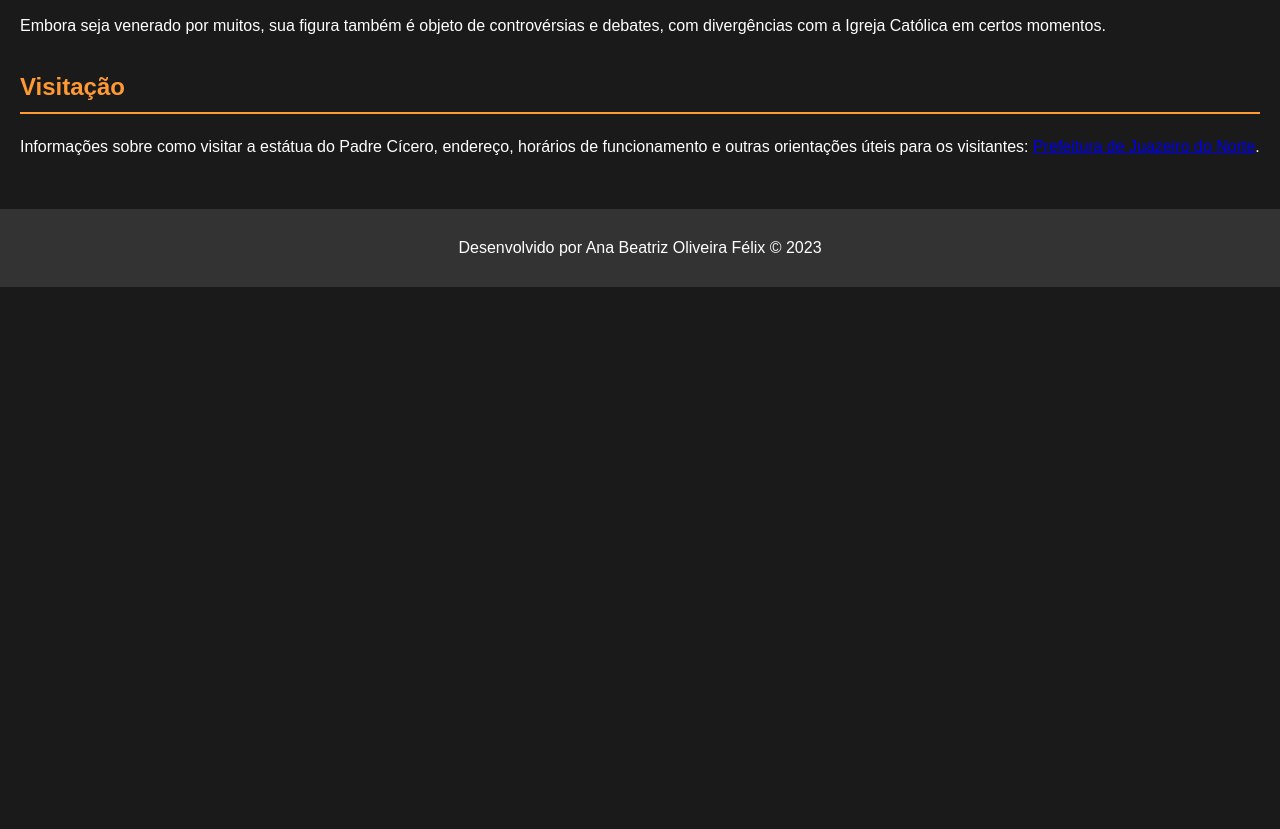
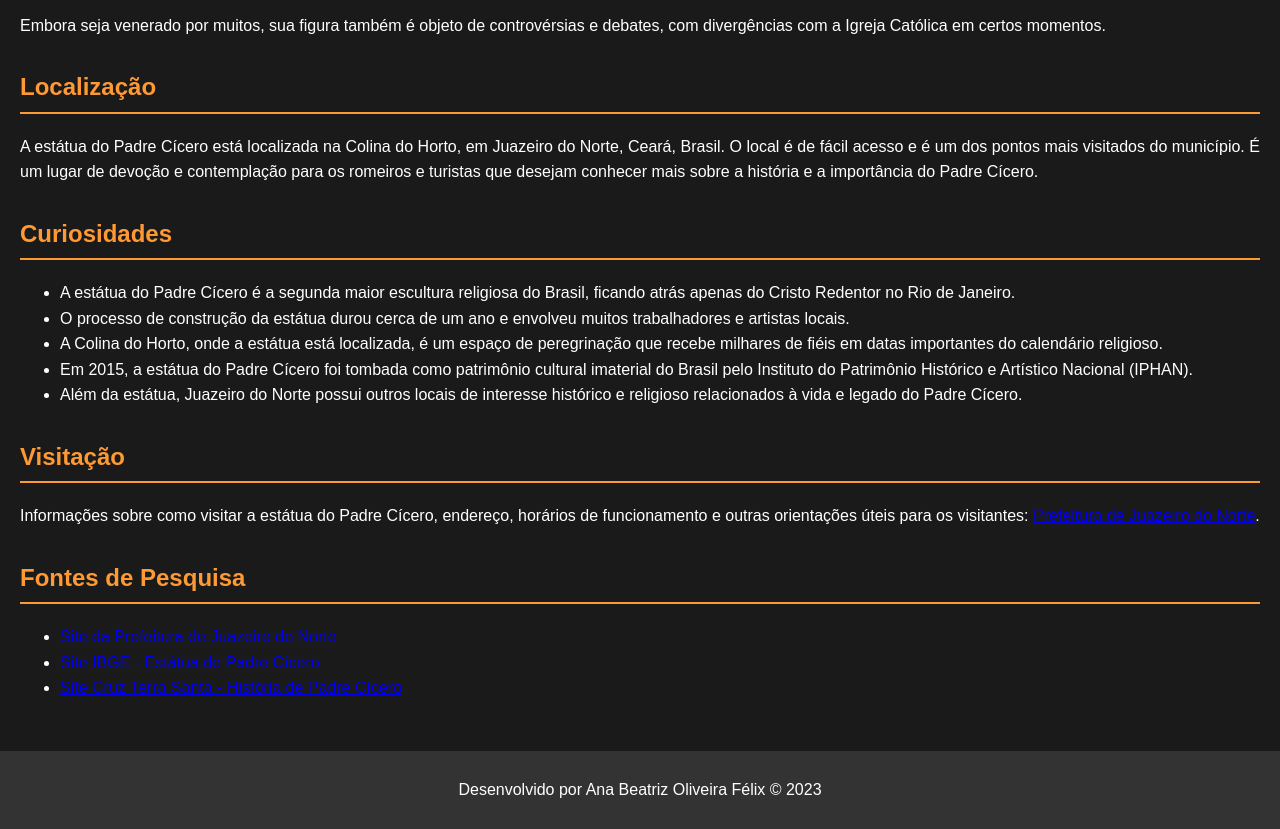
Before and after one commit to BiMaine/Ana-Beatriz_T1_Lugar_gostaria_conhecer, a plain HTML site: page Trabalho 1 - Web I/index.html in a window 1280 px wide. Shown: the part 1473-2302 px from the top of the page. Before the commit the page ends 1760 px from the top, so only its background shows below. Drawn offline with Linux system fonts and the light colour scheme.

Commit message:
Add files via upload

```diff
--- a/Trabalho 1 - Web I/index.html
+++ b/Trabalho 1 - Web I/index.html
@@ -86,10 +86,10 @@
         <section id="introducao">
             <h2>Padre Cícero do Juazeiro</h2>
             <p>
-                Na Colina do Horto, há uma estátua em homenagem ao Padre Cícero, localizada em Juazeiro do Norte, Brasil. Há também um pequeno museu
-                e uma igreja. A estátua foi esculpida por Armando Lacerda em 1969 e foi inaugurada no dia 1° de novembro do mesmo ano pelo prefeito
-                José Mauro Castelo Branco Sampaio. Já o engenheiro responsável foi Rômulo Ayres Montenegro, com todos os cálculos de engenharia da
-                estátua e da base. É um dos pontos mais visitados do município.
+                Na Colina do Horto, há uma estátua em homenagem ao Padre Cícero. Há também um pequeno museu e uma igreja. A estátua foi esculpida
+                por Armando Lacerda em 1969 e foi inaugurada no dia 1° de novembro do mesmo ano pelo prefeito José Mauro Castelo Branco Sampaio.
+                Já o engenheiro responsável foi Rômulo Ayres Montenegro, com todos os cálculos de engenharia da estátua e da base.
+                É um dos pontos mais visitados do município de Juazeiro do Norte.
             </p>
         </section>
 
@@ -125,6 +125,24 @@
             </p>
         </section>
 
+        <section id="localizacao">
+            <h2>Localização</h2>
+            <p>
+                A estátua do Padre Cícero está localizada na Colina do Horto, em Juazeiro do Norte, Ceará, Brasil. O local é de fácil acesso e é um dos pontos mais visitados do município. É um lugar de devoção e contemplação para os romeiros e turistas que desejam conhecer mais sobre a história e a importância do Padre Cícero.
+            </p>
+            <!-- Incluir um mapa ou informações de localização adicional, se necessário -->
+        </section>
+        <section id="curiosidades">
+            <h2>Curiosidades</h2>
+            <ul>
+                <li>A estátua do Padre Cícero é a segunda maior escultura religiosa do Brasil, ficando atrás apenas do Cristo Redentor no Rio de Janeiro.</li>
+                <li>O processo de construção da estátua durou cerca de um ano e envolveu muitos trabalhadores e artistas locais.</li>
+                <li>A Colina do Horto, onde a estátua está localizada, é um espaço de peregrinação que recebe milhares de fiéis em datas importantes do calendário religioso.</li>
+                <li>Em 2015, a estátua do Padre Cícero foi tombada como patrimônio cultural imaterial do Brasil pelo Instituto do Patrimônio Histórico e Artístico Nacional (IPHAN).</li>
+                <li>Além da estátua, Juazeiro do Norte possui outros locais de interesse histórico e religioso relacionados à vida e legado do Padre Cícero.</li>
+            </ul>
+        </section>
+
         <section id="visita">
             <h2>Visitação</h2>
             <p>
@@ -132,6 +150,16 @@
                 funcionamento e outras orientações úteis para os visitantes: <a href="https://juazeirodonorte.ce.gov.br/turismo.php" target="_blank" rel="noopener noreferrer">Prefeitura de Juazeiro do Norte</a>.</p>
             </p>
         </section>
+
+        <section id="fontes-pesquisa">
+            <h2>Fontes de Pesquisa</h2>
+            <ul>
+                <li><a href="https://juazeirodonorte.ce.gov.br/pontosturisticos.php?id=1" target="_blank" rel="noopener noreferrer">Site da Prefeitura de Juazeiro do Norte</a></li>
+                <li><a href="https://biblioteca.ibge.gov.br/biblioteca-catalogo.html?id=436438&view=detalhes#:~:text=Terceira%20maior%20est%C3%A1tua%20do%20mundo,para%20os%20seus%20retiros%20espirituais." target="_blank" rel="noopener noreferrer">Site IBGE - Estátua de Padre Cícero</a></li>
+                <li><a href="https://cruzterrasanta.com.br/historia-de-padre-cicero/51/102/" target="_blank" rel="noopener noreferrer">Site Cruz Terra Santa - História de Padre Cícero</a></li>
+            </ul>
+        </section>
+
     </main>
 
     <!-- Rodapé -->
```
Also changed, not shown: Trabalho 1 - Web I/WhatsApp-Image-2022-11-28-at-11.15.29-720x375.jpeg (added), Trabalho 1 - Web I/estatua-de-padim-cico.jpg (added), Trabalho 1 - Web I/image.jpg (added), Trabalho 1 - Web I/juazeiro.jpg (added).
